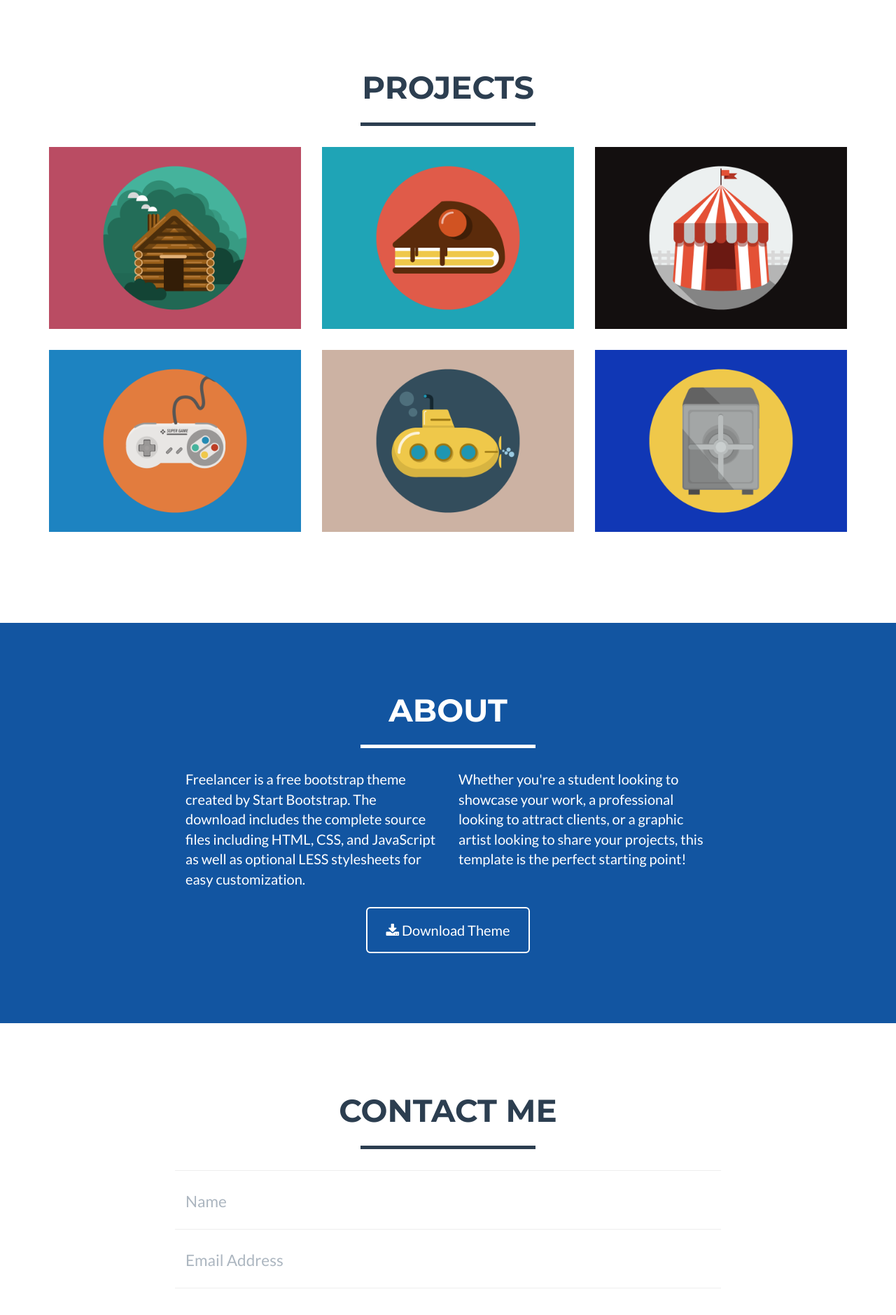
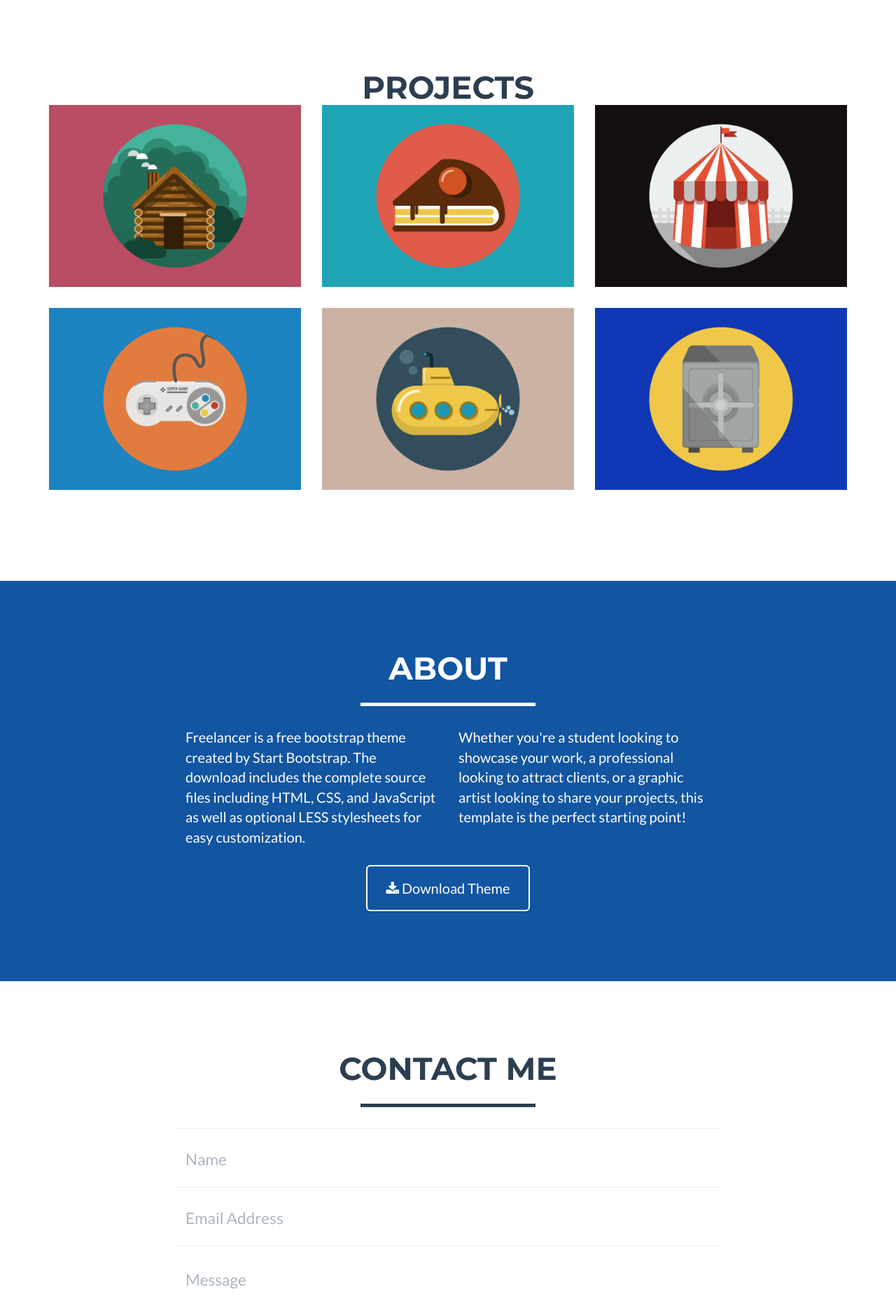
Before and after one commit to atwing/atwing.github.io, a Jekyll site: the page built from index.html, in a window 1280 px wide. Shown: the part 200-2079 px from the top of the page at 70% size. Built offline with Jekyll 4.4.1, drawn with Linux system fonts in a browser that asks for light colours.

Commit message:
Update portfolio_grid.html

```diff
--- a/_includes/portfolio_grid.html
+++ b/_includes/portfolio_grid.html
@@ -5,7 +5,7 @@
             <div class="row">
                 <div class="col-lg-12 text-center">
                     <h2>Projects</h2>
-                    <hr class="star-primary">
+                    <!-- <hr class="star-primary"> -->
                 </div>
             </div>
             <div class="row">
```
